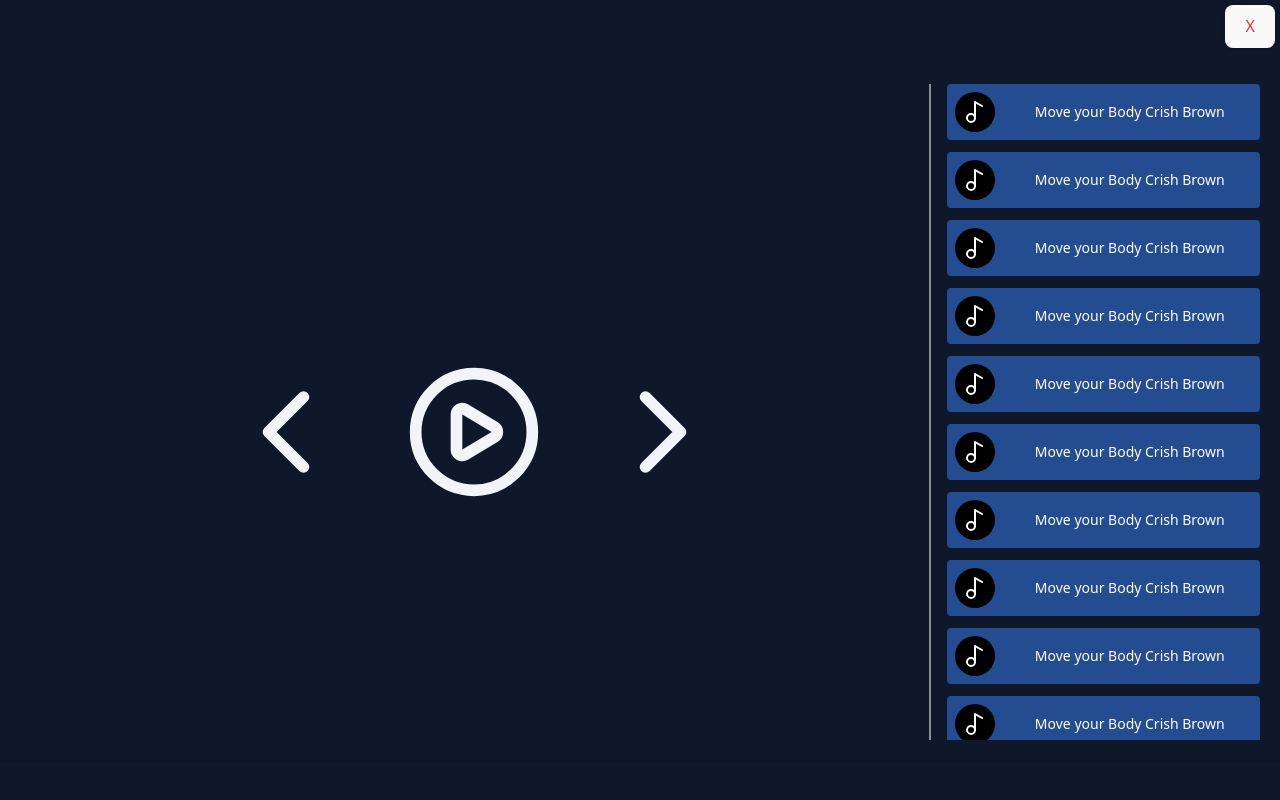
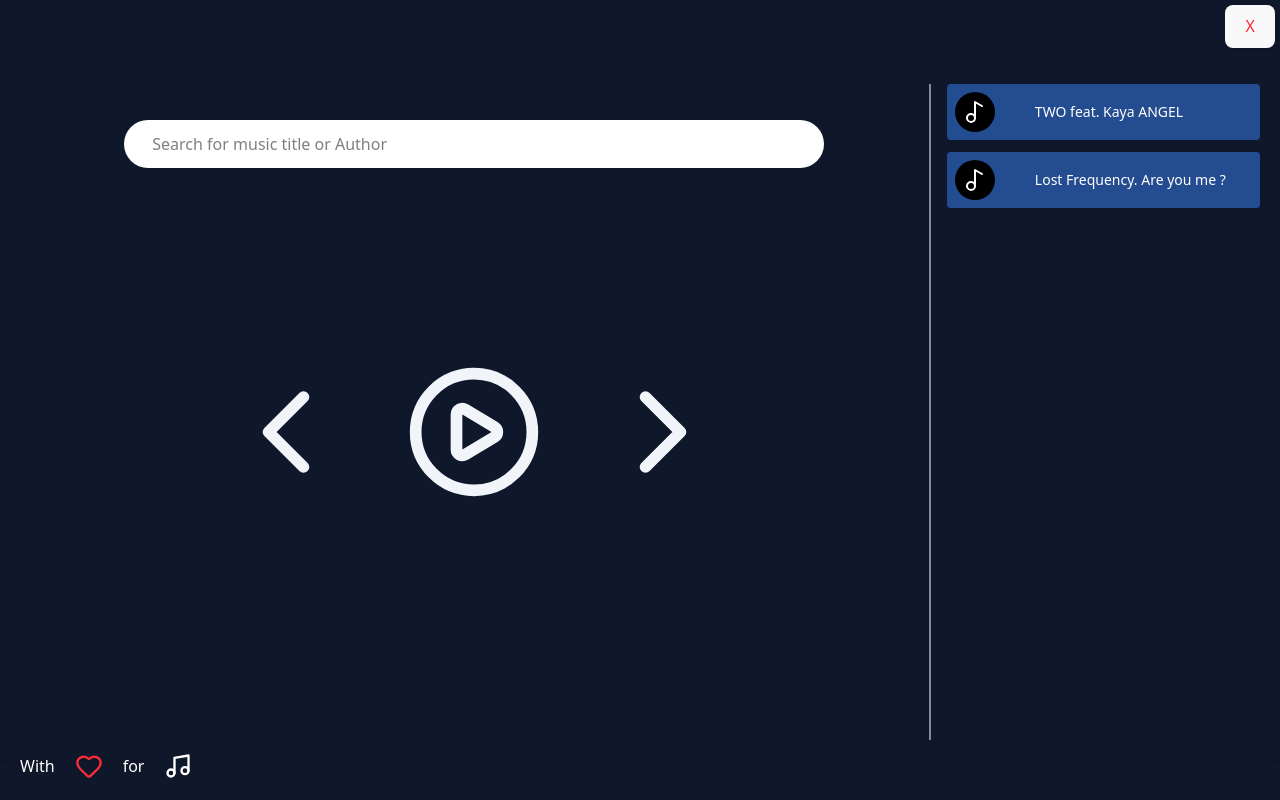
Before and after one commit to Graciano1997/portfolio, a React (Vite) app: page /music in a window 1280 px wide. Built offline with nearby package versions, Linux system fonts and the light colour scheme.

Commit message:
update the music app

```diff
--- a/src/components/general/MusicApp.jsx
+++ b/src/components/general/MusicApp.jsx
@@ -1,34 +1,26 @@
-import { BarChart4, ChevronLeft, ChevronRight,LucideListMusic,PauseCircleIcon, PlayCircleIcon} from "lucide-react";
+import { BarChart4, ChevronLeft, ChevronRight,HeartCrack,HeartIcon,HeartPlusIcon,HeartPulseIcon,LucideListMusic,Music2,Music3Icon,Music4Icon,MusicIcon,PauseCircleIcon, PlayCircleIcon} from "lucide-react";
 import { MusicItem } from "./MusicItem";
 import { Search } from "./Search";
 import { useNavigate } from "react-router-dom";
 import { useEffect, useRef, useState } from "react";
+import musics from "../../data/musicData";
+import { MusicFooter } from "./musicFooter";
 
 export const MusicApp = ()=>{
     const navegate=useNavigate();
     const musicMobileRef=useRef(null);
     const musicMenuContainer=useRef(null);
+    const [playing,setPlaying]=useState(false);
+    const audioRef=useRef(null);
+
+    const [musicNumber,setMusicNumber]=useState(0);
+    const musicCounter=musics.length;
+
+    const [musicToPlay,setMusicToPlay]=useState(null);
 
 
 
     const [mobileMusicMenuIsOpen,setMobileMusicMenuIsOpen]=useState(false);
-
-        //     useEffect(()=>{
-        //     const mobileMusicMenuhandlerClick=(event)=>{
-        //         if(!((musicMobileRef.current).contains(event.target))){
-        //             setMobileMusicMenuIsOpen(false); }
-        //             // else{
-        //             //    setMobileMusicMenuIsOpenIsOpen(!mobileMusicMenuIsOpen);
-        //             // }
-        //             event.stopPropagation();
-        //     }
-
-        //     window.addEventListener("click",mobileMusicMenuhandlerClick)
-
-        //     return()=>{
-        //         window.removeEventListener("click",mobileMusicMenuhandlerClick)
-        //     }
-        // },[]);
 
     return(
         <>
@@ -66,32 +58,60 @@ export const MusicApp = ()=>{
               style={{zIndex:1000}}>
 
               <div className="flex flex-col items-center justify-center gap-3">
-                {/* <Search searchingPlaceholder={'Search for music title or Author'} style={'absolute top-10 md:top-20 '}/> */}
+                <Search searchingPlaceholder={'Search for music title or Author'} style={'absolute top-18 md:top-30 '}/>
                 <div className="flex gap-2 mt-10">
-                    <button style={{background:'transparent', outlineColor:'transparent'}}>
+                    <button onClick={
+                        ()=>{
+                        if(musicNumber>0){
+                        setMusicToPlay(musics[musicNumber-1]);
+                        setMusicNumber(musicNumber-1);
+                        setPlaying(true);
+                        }
+                        }
+                    } style={{background:'transparent', outlineColor:'transparent'}}>
                         <ChevronLeft className="w-20 h-20 md:w-35 md:h-35  text-[#F1F5F9] cursor-pointer"/>
                         </button>
-                    {/* <button style={{background:'transparent'}}><PauseCircleIcon className="text-[#F1F5F9] w-20 h-20 md:w-35 md:h-35  cursor-pointer"/></button> */}
-                    <button style={{background:'transparent'}}><PlayCircleIcon className="text-[#F1F5F9] w-20 h-20 md:w-35 md:h-35  cursor-pointer"/></button>
-                    {/* <div><PlayCircleIcon className="w-50 h-50"/></div> */}
-                    <button style={{background:'transparent'}}><ChevronRight className="text-[#F1F5F9] w-20 h-20 md:w-35 md:h-35 cursor-pointer"/></button>
+
+                    {(playing) && (
+                        <button onClick={()=>{
+                            if(musicToPlay && !audioRef.current.paused){
+                                audioRef.current.pause();
+                                setPlaying(false);
+                            }
+                        }} style={{background:'transparent'}}><PauseCircleIcon className="text-[#F1F5F9] w-20 h-20 md:w-35 md:h-35  cursor-pointer"/></button>
+                        )}
+
+
+                    {(!playing) && (
+                        <button
+                         onClick={()=>{
+                            if(musicToPlay){
+                                audioRef.current.play();
+                                setPlaying(true);
+                            }
+
+                        }}
+                        style={{background:'transparent'}}><PlayCircleIcon className="text-[#F1F5F9] w-20 h-20 md:w-35 md:h-35  cursor-pointer"/></button>
+                    )
+                }
+
+                    <button
+                    onClick={()=>{
+                        if(musicNumber<musicCounter-1 && musicCounter>0){
+                        setMusicToPlay(musics[musicNumber+1]);
+                        setMusicNumber(musicNumber+1);
+                        setPlaying(true);
+                    }
+
+                    }}
+                    style={{background:'transparent'}}><ChevronRight className="text-[#F1F5F9] w-20 h-20 md:w-35 md:h-35 cursor-pointer"/></button>
+                {musicToPlay && <audio ref={audioRef} src={musicToPlay.music} autoPlay></audio>}
+                <MusicFooter style={'absolute bottom-5 left-5 text-white hidden md:flex '}/>
                 </div>
               </div>
               <div className="hidden md:block bg-white/50 w-[2px] h-[100%]"></div>
               <div className="h-[100%] w-[100%] hidden  md:flex flex-col  items-center gap-3 text-white overflow-y-auto ml-2">
-                <MusicItem/>
-                <MusicItem/>
-                <MusicItem/>
-                <MusicItem/>
-                <MusicItem/>
-                <MusicItem/>
-                <MusicItem/>
-                <MusicItem/>
-                <MusicItem/>
-                <MusicItem/>
-                <MusicItem/>
-                <MusicItem/>
-                <MusicItem/>
+               {musics.map((item)=><MusicItem musicToPlay={musicToPlay} item={item} setPlaying={setPlaying} setMusicToPlay={setMusicToPlay} />)}
                 </div>
             </div>
         </div>
@@ -110,10 +130,8 @@ export const MusicApp = ()=>{
         <div ref={musicMobileRef} className='w-[70%] h-[100%] bg-black
         pt-2
         flex flex-col items-center gap-3 overflow-y-scroll' style={{zIndex:2500}} >
-            <MusicItem/>
-            <MusicItem/>
-            <MusicItem/>
-            <MusicItem/>
+           {musics.map((item)=><MusicItem item={item} musicToPlay={musicToPlay} setPlaying={setPlaying} setMusicToPlay={setMusicToPlay} />)}
+           <MusicFooter style={'absolute bottom-5 text-white'}/>
         </div>
 
         </div>
--- a/src/components/general/MusicItem.jsx
+++ b/src/components/general/MusicItem.jsx
@@ -1,10 +1,14 @@
 import { Music2Icon } from "lucide-react"
 
-export const MusicItem=()=>{
+export const MusicItem=({item,setMusicToPlay,setPlaying,musicToPlay})=>{
     return(
-        <div className="bg-[#3B82F6]/50 w-[95%] p-2 rounded cursor-pointer text-start grid grid-cols-[5fr_95fr] items-center gap-10 ">
+        <div onClick={()=>{
+            setMusicToPlay(item);
+            setPlaying(true);
+        }}
+        className= {`${item.music==musicToPlay?.music?'bg-white/70':'bg-[#3B82F6]/50'} w-[95%] p-2 rounded cursor-pointer text-start grid grid-cols-[5fr_95fr] items-center gap-10 `}>
                 <Music2Icon className="w-10 h-10 text-white bg-black rounded-full p-2"/>
-                <p className="text-[10px] sm:text-sm text-white">Move your Body Crish Brown</p>
+                <p className="text-[10px] sm:text-sm text-white">{item.title}</p>
                 </div>
     )
 }
--- /dev/null
+++ b/src/components/general/musicFooter.jsx
@@ -0,0 +1,5 @@
+import { HeartIcon, MusicIcon } from "lucide-react";
+
+export const MusicFooter = ({style})=>
+<p className={`flex justify-center gap-5 items-center ${style}`}>
+    With <HeartIcon className="w-7 h-7 text-red-500"/> for <MusicIcon className="w-7 h-7 text-white"/></p>
--- /dev/null
+++ b/src/data/musicData.js
@@ -0,0 +1,17 @@
+import angel from '../music/two_feat_Kaya_angel.mp4';
+import are_you_with_me from '../music/lost_frequencies _ are_you_with_me.mp4';
+
+const musics = [
+  {
+    id: 1,
+    title: 'TWO feat. Kaya ANGEL',
+    music: angel
+  },
+  {
+    id: 2,
+    title: 'Lost Frequency. Are you me ?',
+    music: are_you_with_me
+  }
+];
+
+export default musics;
```
Also changed, not shown: 2 other files (tests, documents, lock files or other folders).
